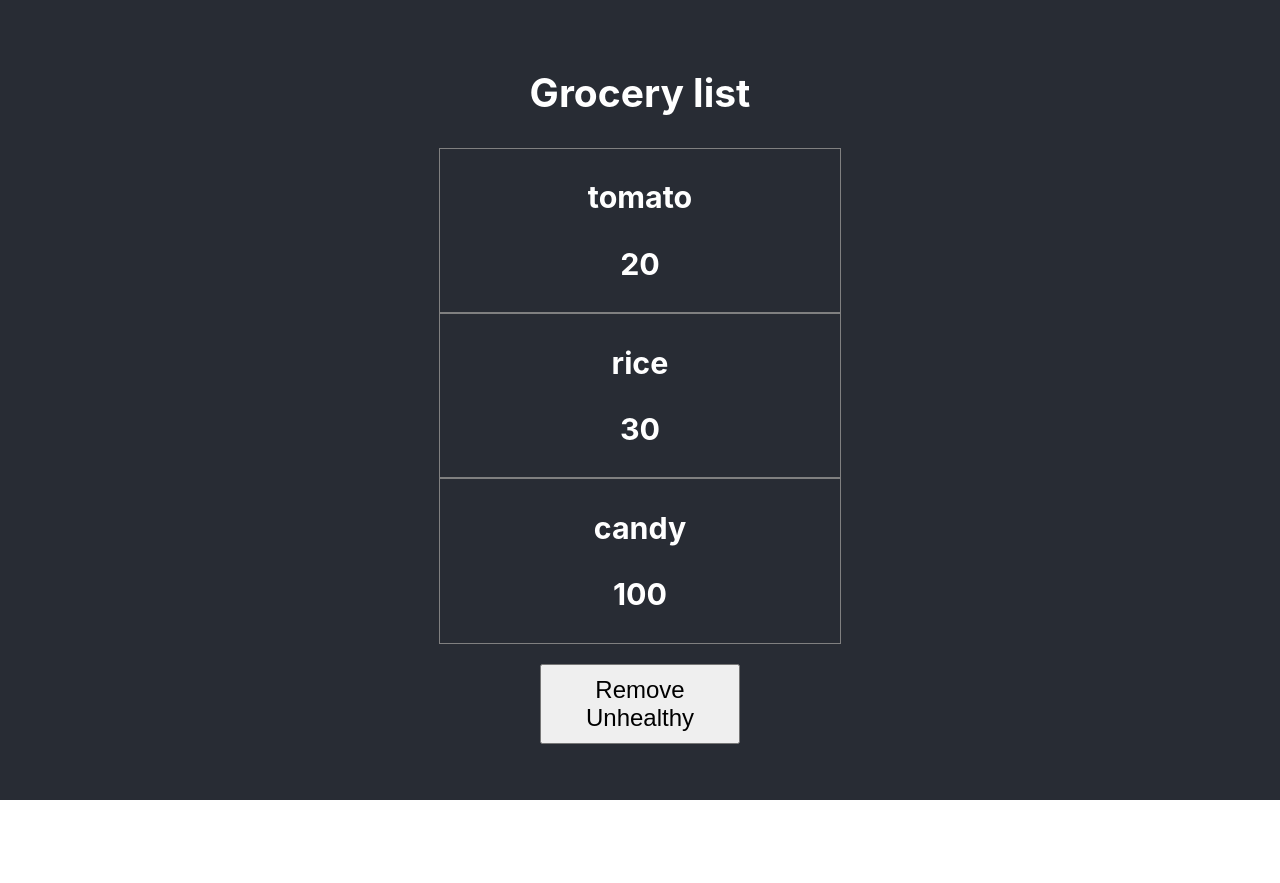
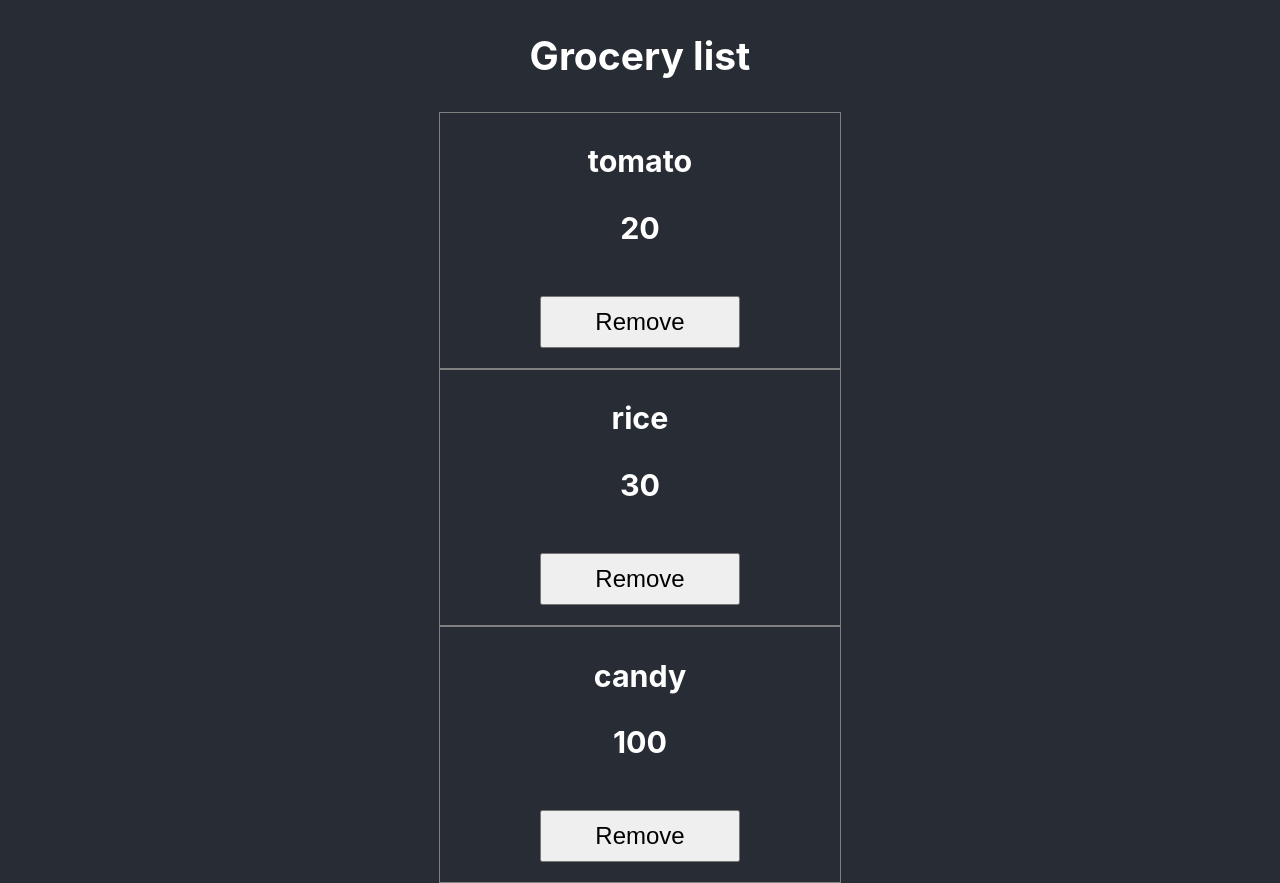
Before and after one commit to kllmmc23/aws, a React (Create React App) app: page / in a window 1280 px wide. Before the commit the page ends 800 px from the top, so only its background shows below. Built offline with nearby package versions, Linux system fonts and the light colour scheme.

Commit message:
Component communication

```diff
--- a/src/Components/AddingEvents.jsx
+++ b/src/Components/AddingEvents.jsx
@@ -11,21 +11,28 @@ const initList = [
 function AddingEvents() {
   const [list, setList] = useState(initList);
 
-    const removeUnhealthyHandle = (e) => {
-        // const copyList = {...list}
-        const filterList = list.filter(v => v.calorie <= 50)
+    const removeItemHandle = (e) => {
+      console.dir(e.target.name);
+
+        const filterList = list.filter(v => v.name !== e.target.name)
         setList(filterList)
-    }
+  };
+
+  //   const removeUnhealthyHandle = (e) => {
+  //     // const copyList = {...list}
+  //     const filterList = list.filter((v) => v.calorie <= 50);
+  //     setList(filterList);
+  //   };
 
   return (
     <Fragment>
       <h2>Grocery list</h2>
       {list.map((v, id) => {
-        return <Item key={id} item={v} />;
+        return <Item key={id} item={v} onClick={removeItemHandle} />;
       })}
-      <button onClick={removeUnhealthyHandle} className="remove-button">
+      {/* <button onClick={removeUnhealthyHandle} className="remove-button">
         Remove Unhealthy
-      </button>
+      </button> */}
     </Fragment>
   );
 }
--- a/src/Components/Item.jsx
+++ b/src/Components/Item.jsx
@@ -5,6 +5,7 @@ function Item(props) {
         <div className='item-style'>
             <h3>{props.item.name}</h3>
             <h3>{props.item.calorie}</h3>
+            <button name={props.item.name} onClick={props.onClick} className='remove-button'>Remove </button>
         </div>
     )
 }
```
